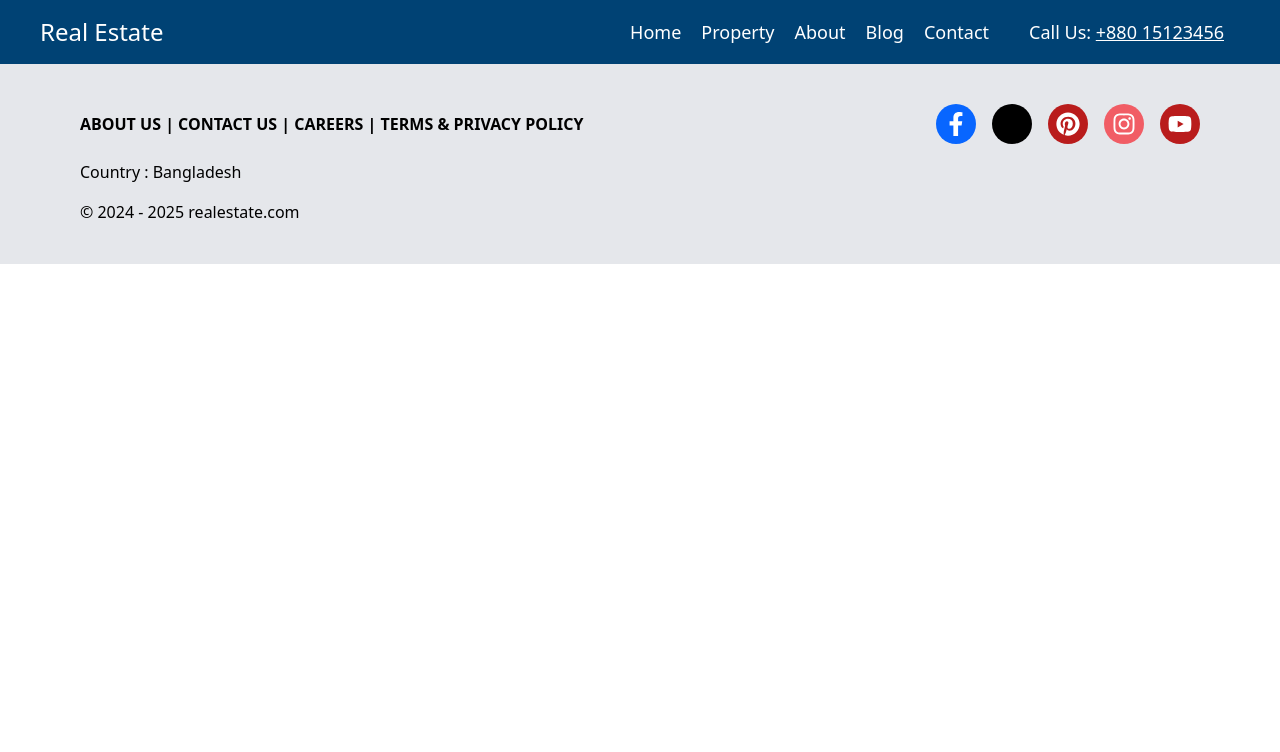
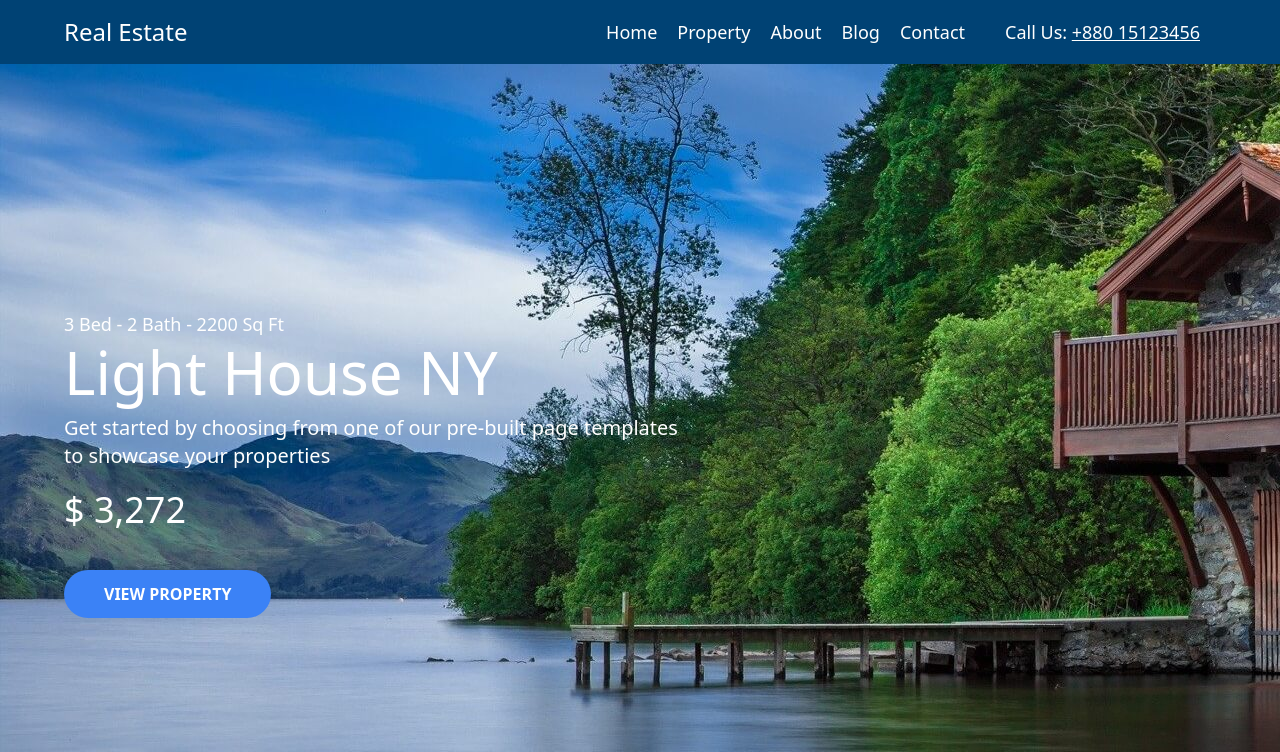
Before and after one commit to dmmalek/granitex, a Next.js app: page / in a window 1280 px wide. Shown: the top 752 px of the page. Built offline with nearby package versions, Linux system fonts and the light colour scheme; some icons are missing.

Commit message:
created hero section

```diff
--- /dev/null
+++ b/src/Home/Hero.jsx
@@ -0,0 +1,24 @@
+import React from "react";
+
+const Hero = () => {
+  return (
+    <>
+      <div className="bg-[url('/assets/hero.jpg')] w-full h-screen  flex justify-start items-center">
+        <div className="container text-white">
+          <span className=" text-lg font-normal mb-1 block">
+            3 Bed - 2 Bath - 2200 Sq Ft
+          </span>
+          <h1 className="font-medium text-6xl mb-3">Light House NY</h1>
+          <p className="text-xl font-light mb-5">
+            Get started by choosing from one of our pre-built page templates{" "}
+            <br /> to showcase your properties
+          </p>
+          <span className="font-normal text-4xl mb-10 block">$ 3,272</span>
+          <button className="btn">View Property</button>
+        </div>
+      </div>
+    </>
+  );
+};
+
+export default Hero;
--- a/src/component/global/Header.jsx
+++ b/src/component/global/Header.jsx
@@ -3,9 +3,8 @@ import Link from "next/link";
 
 const Header = () => {
   return (
-    <>
-      <section>
-        <div className="w-full h-16 flex px-10 justify-between items-center bg-[#004274] text-white">
+    <header className="bg-[#004274]">
+      <div className="container h-16 flex  justify-between items-center  text-white">
         <div className="">
           <h2 className="flex justify-between items-center text-2xl ">
             Real Estate
@@ -48,8 +47,7 @@ const Header = () => {
           </div>
         </div>
       </div>
-      </section>
-    </>
+    </header>
   );
 };
 
--- a/src/pages/index.js
+++ b/src/pages/index.js
@@ -1,4 +1,5 @@
 import Header from "@/component/global/Header";
+import Hero from "@/Home/Hero";
 import Footer from "@/component/global/Footer";
 import React from "react";
 
@@ -6,6 +7,7 @@ const index = () => {
   return (
     <div>
       <Header />
+      <Hero />
       <Footer />
     </div>
   );
--- a/src/styles/globals.css
+++ b/src/styles/globals.css
@@ -6,9 +6,23 @@
   @apply p-0 m-0 box-border;
 }
 
+img {
+  @apply max-w-full inline-block
+  /* max-width: 100%;
+  display: inline-block; */;
+}
+
+.container {
+  @apply max-w-6xl w-[calc(100%-3rem)] mx-auto;
+}
+
 .btn {
   @apply uppercase px-10 py-4 text-white bg-blue-500 transition-all duration-300 font-semibold rounded-full leading-none inline-block;
 }
+.btn:hover {
+  @apply bg-red-500;
+}
+
 .footer__icon {
   @apply text-white  rounded-full w-10 h-10 flex items-center justify-center text-center;
 }
```
Also changed, not shown: public/assets/hero.jpg (added). Lines whose indentation alone changed are shown as unchanged.
